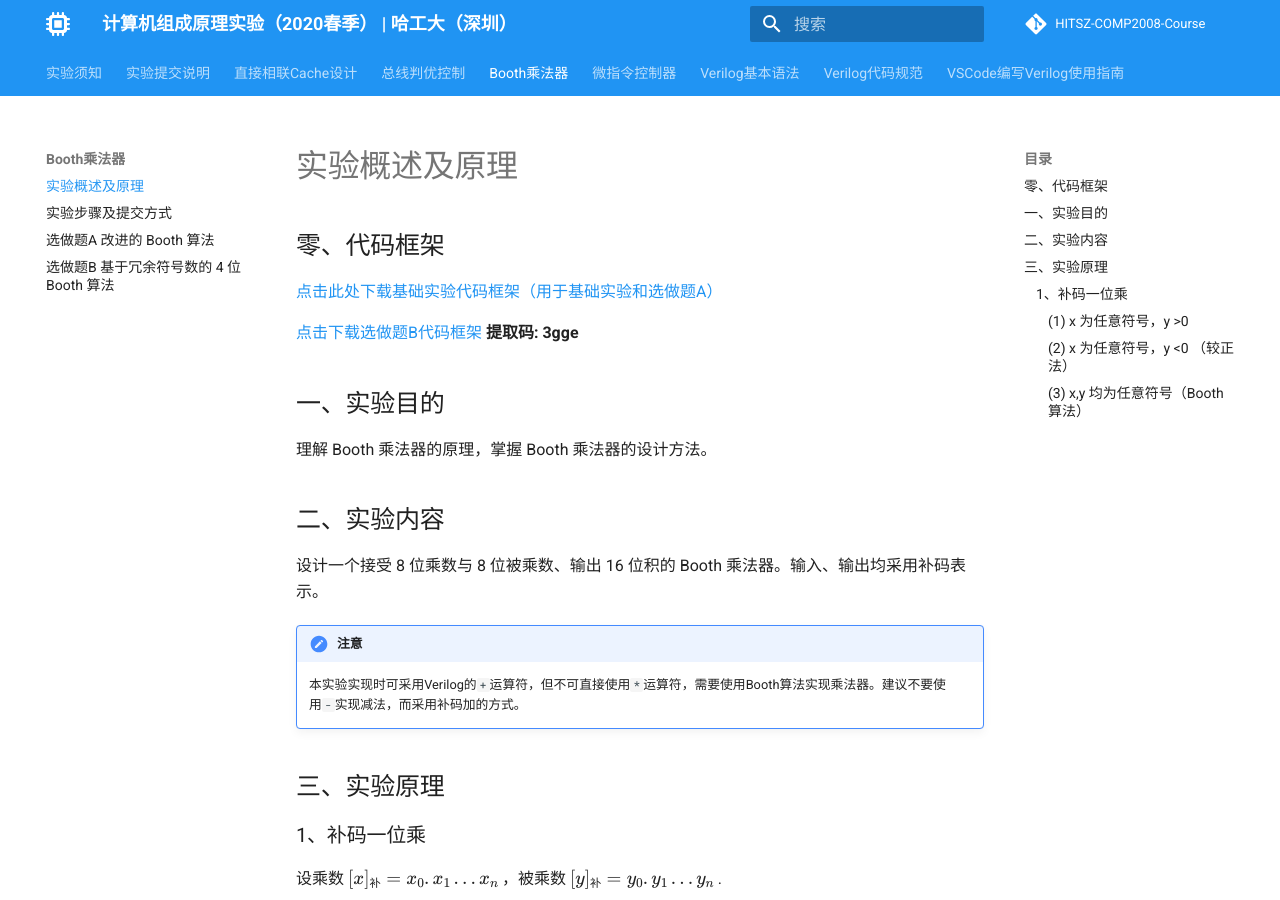
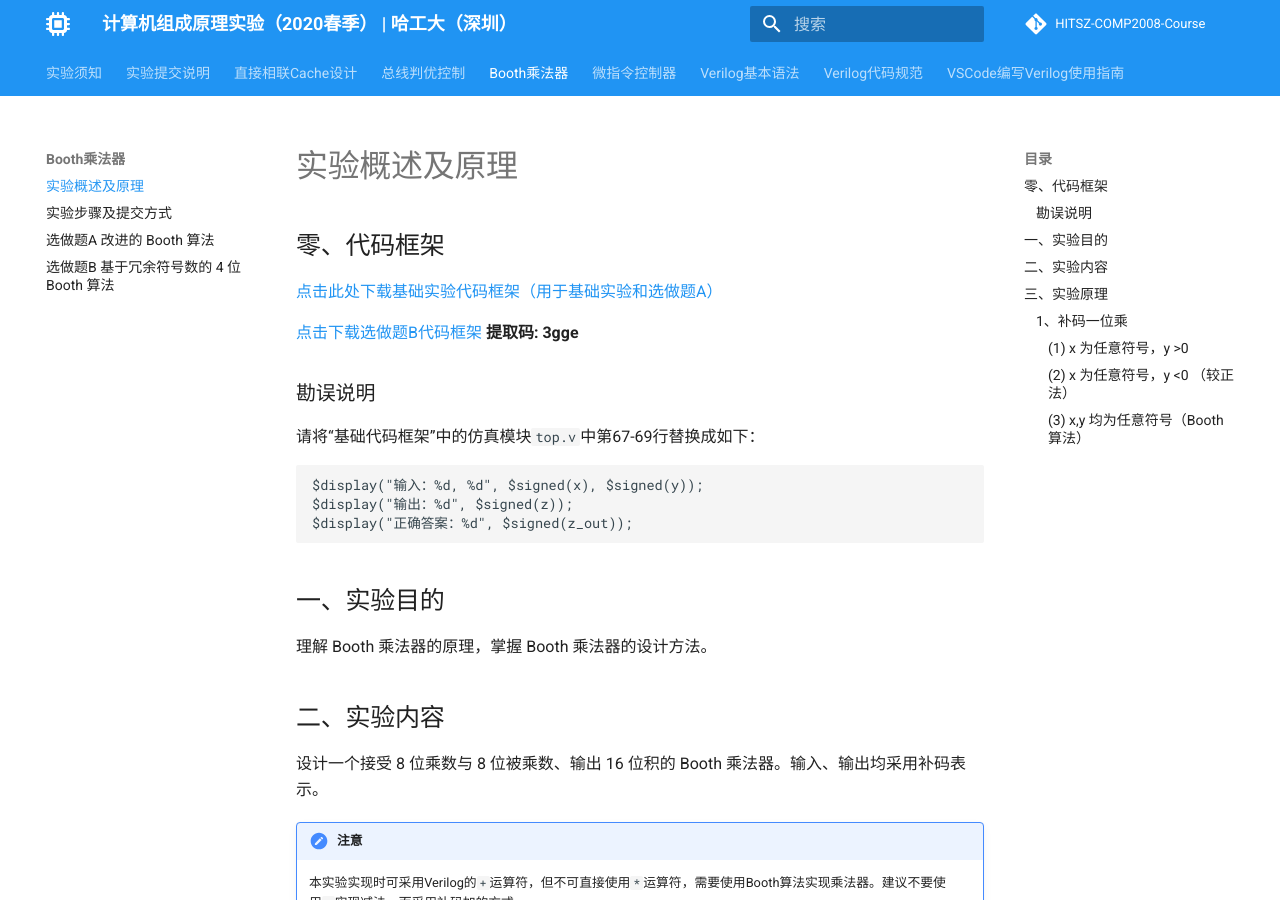
Before and after one commit to Bohan-hu/HITSZ-COMP2008-Course, an MkDocs documentation site: the page built from docs/lab3/part1.md, in a window 1280 px wide and 900 px high. Built offline with MkDocs 1.6.1 and Material for MkDocs 9.7.7, drawn with Linux system fonts in a browser that asks for light colours; formulas are drawn with MathJax 3; comment, search, counter and statistics services are not loaded.

Commit message:
fix file

````diff
--- a/docs/lab3/part1.md
+++ b/docs/lab3/part1.md
@@ -3,6 +3,16 @@
 [点击此处下载基础实验代码框架（用于基础实验和选做题A）](https://gitee.com/comp2008/comp2008-handouts/raw/master/Booth.zip)
 
 [点击下载选做题B代码框架](https://pan.baidu.com/s/19O0yyi1r3HT4VopEo2mhSA)  **提取码: 3gge**
+
+### 勘误说明
+
+请将“基础代码框架”中的仿真模块`top.v`中第67-69行替换成如下：
+
+```
+$display("输入：%d, %d", $signed(x), $signed(y));
+$display("输出：%d", $signed(z));
+$display("正确答案：%d", $signed(z_out));
+```
 
 ## 一、实验目的
 
````
